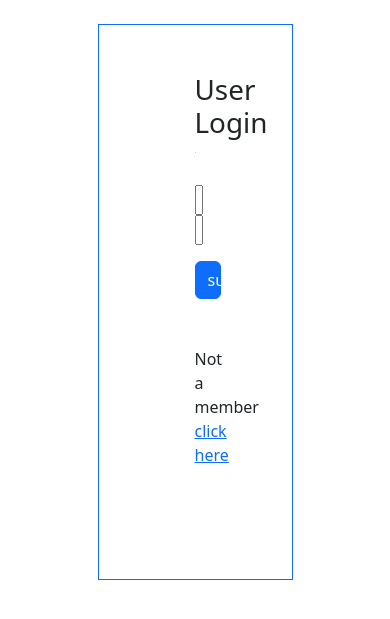
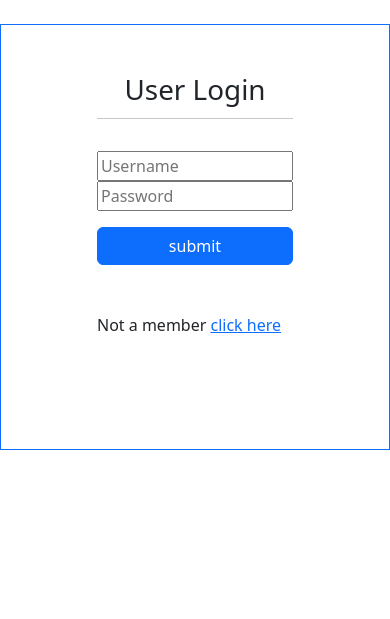
Before and after one commit to Gukan2004/placement-module, a Flask app: page / in a window 390 px wide. Shown: the part 56-675 px from the top of the page. Run offline with Flask 3, Linux system fonts and the light colour scheme.

Commit message:
added small changes

```diff
--- a/templates/login.html
+++ b/templates/login.html
@@ -15,7 +15,7 @@
             </div>
         </div>
     </div>
-    <div class="container border border-primary p-5 col-6 " style="margin-top: 80px;" >
+    <div class="container border border-primary p-5 col-md-6 " style="margin-top: 80px;" >
         <div class="d-flex flex-column bg-white p-5 pt-0">
             <h1 class="text-center">User Login</h1>
             <hr class="hr hr-blurry bg-primary mt-1"/>
```
